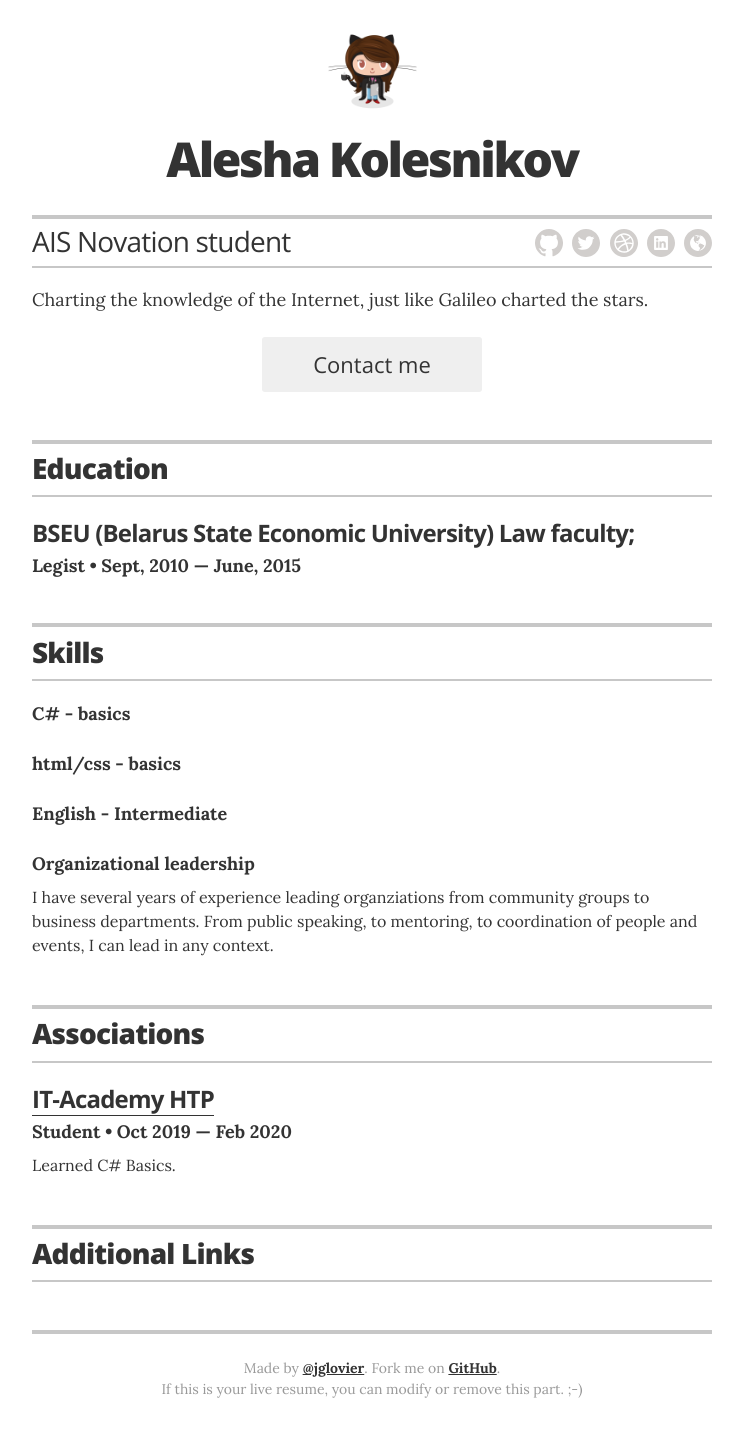
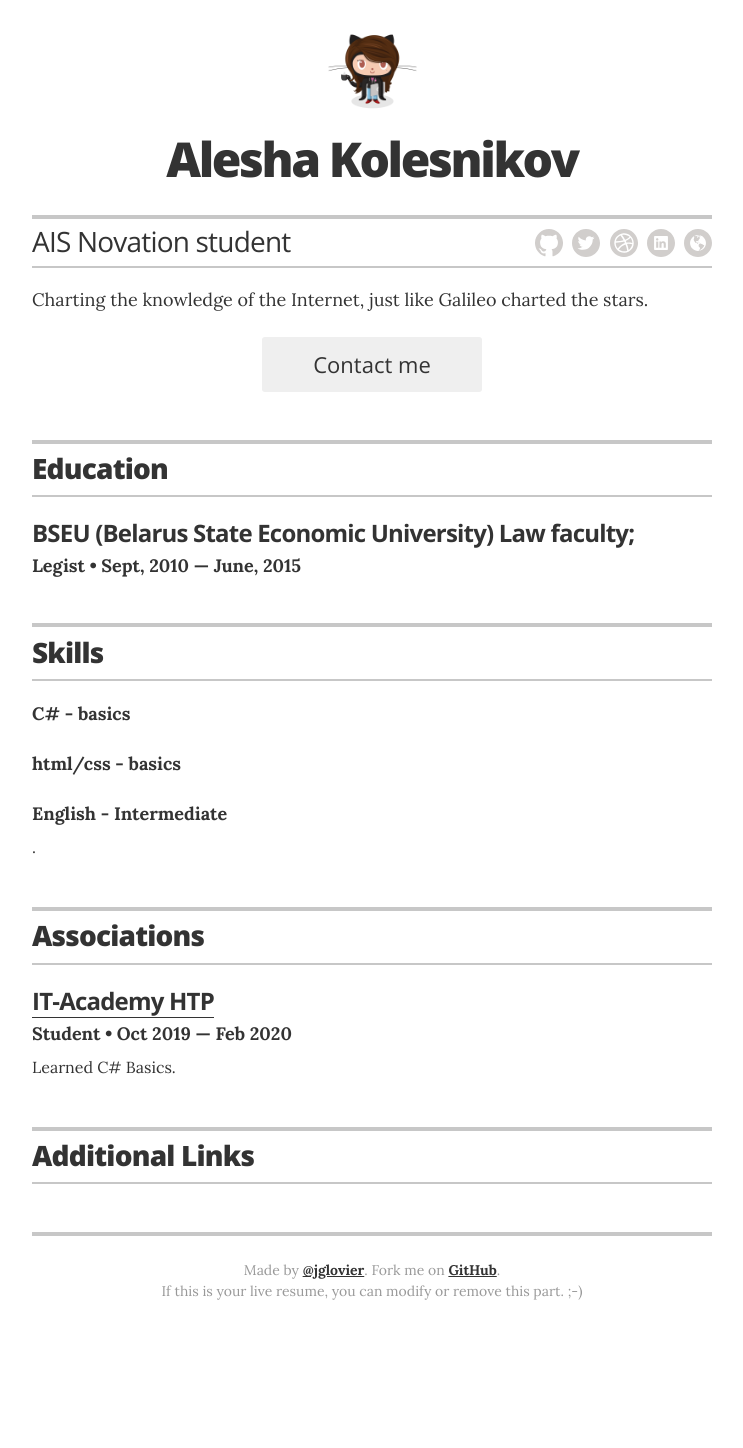
Before and after one commit to AleshaKolesnikov/aleshakolesnikov.github.io, a Jekyll site: the page built from index.html, in a window 1280 px wide. Shown: the whole page, without its empty margins (268-1011 px from the left). Built offline with Jekyll 4.4.1, drawn with Linux system fonts in a browser that asks for light colours; after the commit the page ends 1350 px from its top, so only the background shows below that.

Commit message:
Update skills.yml

```diff
--- a/_data/skills.yml
+++ b/_data/skills.yml
@@ -6,5 +6,4 @@
 
 - skill: English - Intermediate
 
-- skill: Organizational leadership
-  description: I have several years of experience leading organziations from community groups to business departments. From public speaking, to mentoring, to coordination of people and events, I can lead in any context.
+  description: .
```
